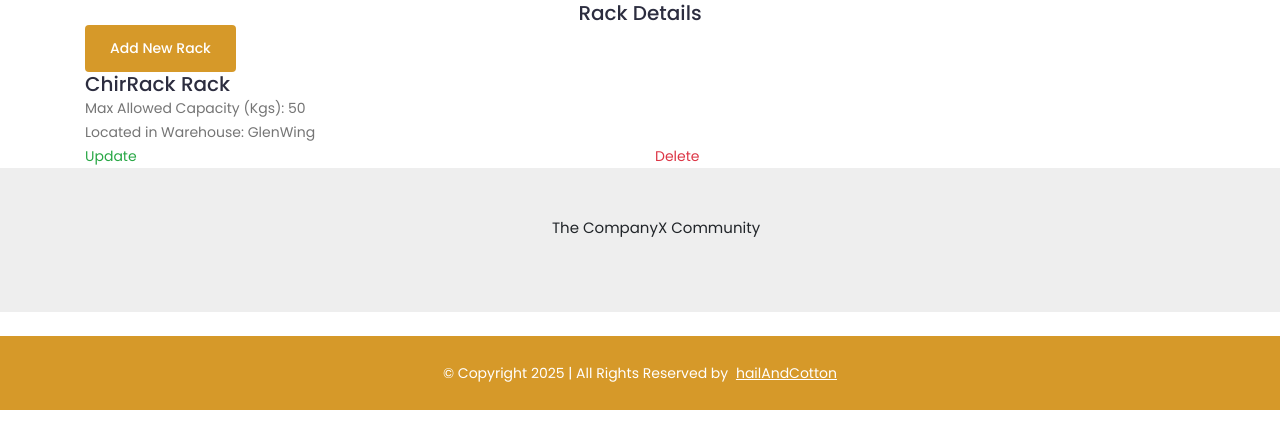
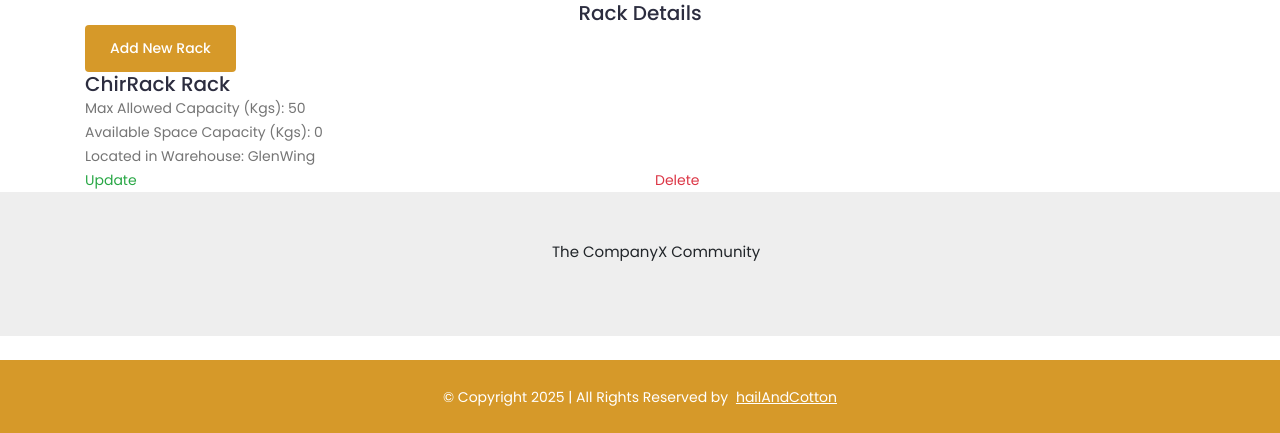
Before and after one commit to glenchiridza/companyX, a Django app: page /packaging/rack-detail/1/ in a window 1280 px wide. Shown: the part 128-561 px from the top of the page. Run offline with Django 5.2, Linux system fonts and the light colour scheme; data comes from the database, SQL or seed files in the repository; both versions use the stored data as it was after the commit; some libraries are stand-ins or nearby versions.

Commit message:
rack and warehose capacity logic

```diff
--- a/packaging/forms.py
+++ b/packaging/forms.py
@@ -7,9 +7,11 @@ class WareHouseForm(ModelForm):
     class Meta:
         model = Warehouse
         fields = "__all__"
+        exclude = ('current_available_capacity',)
 
 
 class RackForm(ModelForm):
     class Meta:
         model = Rack
         fields = "__all__"
+        exclude = ('current_available_capacity',)
--- a/packaging/models.py
+++ b/packaging/models.py
@@ -9,6 +9,7 @@ PACKAGE_TYPE = (
 class Warehouse(models.Model):
     name = models.CharField(max_length=100)
     max_allowed_capacity_in_kgs = models.PositiveIntegerField(default=0)
+    current_available_capacity = models.PositiveIntegerField(default=0)
 
     def __str__(self):
         return f'Warehouse name:: {self.name}'
@@ -51,4 +52,5 @@ class Pallet(models.Model):
 class Rack(models.Model):
     name = models.CharField(max_length=20)
     weight_capacity = models.PositiveIntegerField(default=0)
+    current_available_capacity = models.PositiveIntegerField(default=0)
     warehouse = models.ForeignKey(Warehouse, on_delete=models.CASCADE)
--- a/packaging/templates/packaging/rack_create.html
+++ b/packaging/templates/packaging/rack_create.html
@@ -7,9 +7,9 @@
 
 <section id="hero" class="d-flex align-items-center justify-content-center">
     <div class="container" data-aos="fade-up">
-
         <div class="row justify-content-center" data-aos="fade-up" data-aos-delay="150">
             <div class="col-xl-6 col-lg-8">
+                <p class="text-danger">{{error_message}}</p>
                 <h5>Rack Creation </h5>
 
                 <!--            form-->
--- a/packaging/templates/packaging/rack_detail.html
+++ b/packaging/templates/packaging/rack_detail.html
@@ -12,6 +12,7 @@
 
     <h5>{{ rack.name }} Rack</h5>
     <p>Max Allowed Capacity (Kgs): {{ rack.weight_capacity }}</p>
+    <p>Available Space Capacity (Kgs): {{ rack.current_available_capacity }}</p>
     <p>Located in Warehouse: {{rack.warehouse.name}}</p>
 
     <div class="row">
--- a/packaging/templates/packaging/ware_house_detail.html
+++ b/packaging/templates/packaging/ware_house_detail.html
@@ -12,10 +12,11 @@
 
     <h5>{{ warehouse.name }} Warehouse</h5>
     <p>Max Allowed Capacity (Kgs): {{ warehouse.max_allowed_capacity_in_kgs }}</p>
+    <p>Available Space Capacity (Kgs): {{ warehouse.current_available_capacity }}</p>
 
     <div class="row">
-        <a class="text-success" href="{% url 'packaging-service:warehouse_update' warehouse.pk %}">update</a>
-        <a class="text-danger" href="{% url 'packaging-service:warehouse_delete' warehouse.pk %}">delete</a>
+        <a class="text-success col-md-6" href="{% url 'packaging-service:warehouse_update' warehouse.pk %}">Update</a>
+        <a class="text-danger col-md-6" href="{% url 'packaging-service:warehouse_delete' warehouse.pk %}">Delete</a>
     </div>
 
 </div>
--- a/packaging/views/rack_view.py
+++ b/packaging/views/rack_view.py
@@ -1,7 +1,7 @@
 from django.shortcuts import render, reverse
 from django.views import generic
 
-from packaging.models import Rack,Warehouse
+from packaging.models import Rack, Warehouse
 from packaging.forms import RackForm
 
 
@@ -26,6 +26,23 @@ class RackCreateView(generic.CreateView):
     template_name = 'packaging/rack_create.html'
     form_class = RackForm
 
+    def form_valid(self, form):
+
+        if form.is_valid():
+            rack = form.save(commit=False)
+            rack.current_available_capacity = rack.weight_capacity
+            if rack.warehouse.current_available_capacity > rack.weight_capacity:
+                rack.save()
+            else:
+                context = self.get_context_data(form=form)
+                context.update({"error_message": "Rack of weight " + str(
+                    rack.weight_capacity) + "kgs exceeds warehouse capacity only left with " + str(
+                    rack.warehouse.current_available_capacity) + "kgs in space. Try reducing rack amount or choose a "
+                                                                 "different Warehouse with more capacity "})
+                return self.render_to_response(context)
+
+        return super(RackCreateView, self).form_valid(form)
+
     def get_success_url(self):
         return reverse('packaging-service:rack_list')
 
```
Also changed, not shown: packaging/views/warehouse_view.py (+9 -0 lines), db.sqlite3, packaging/migrations/0003_rack_current_available_capacity_and_more.py (added).
